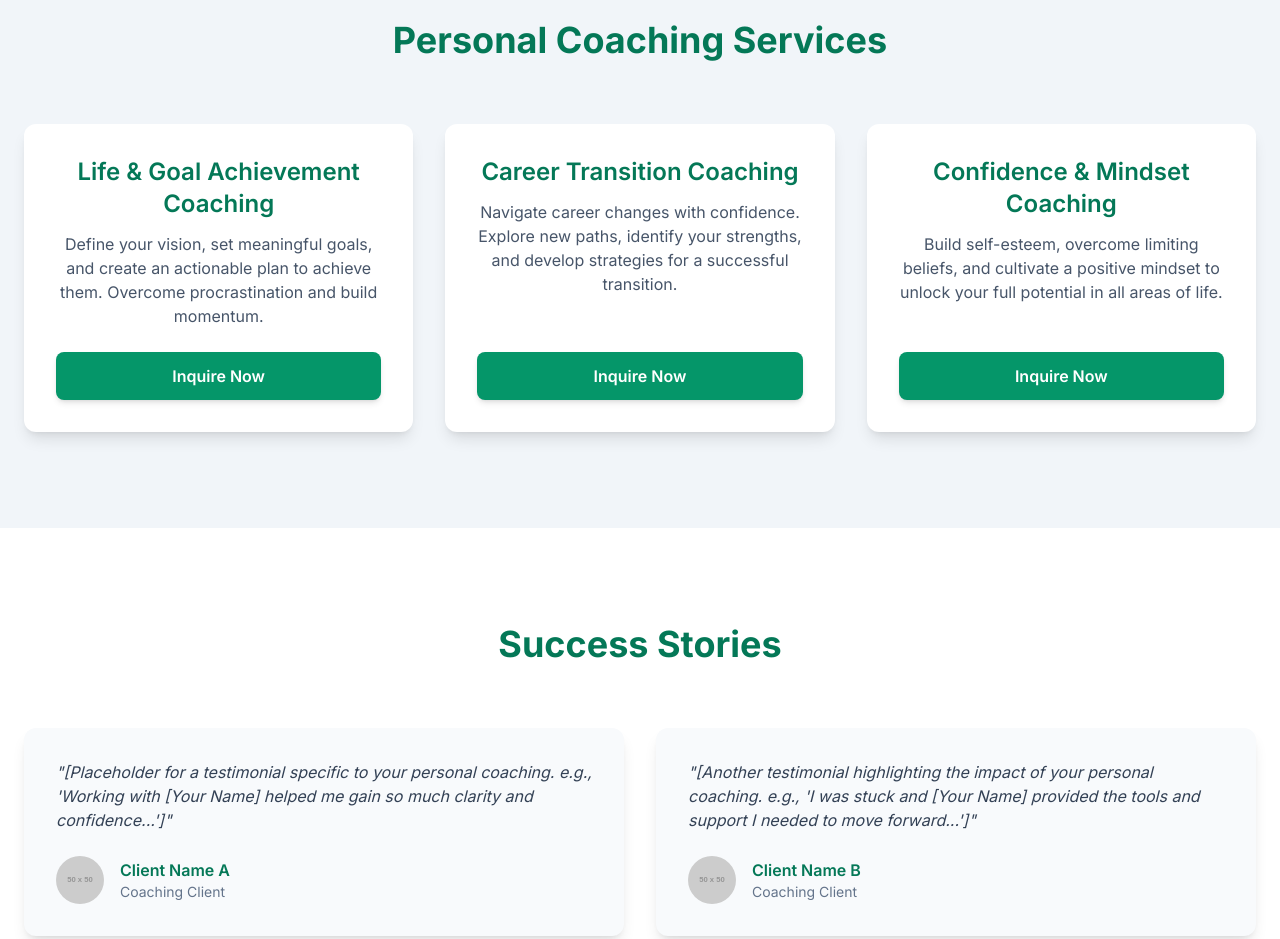
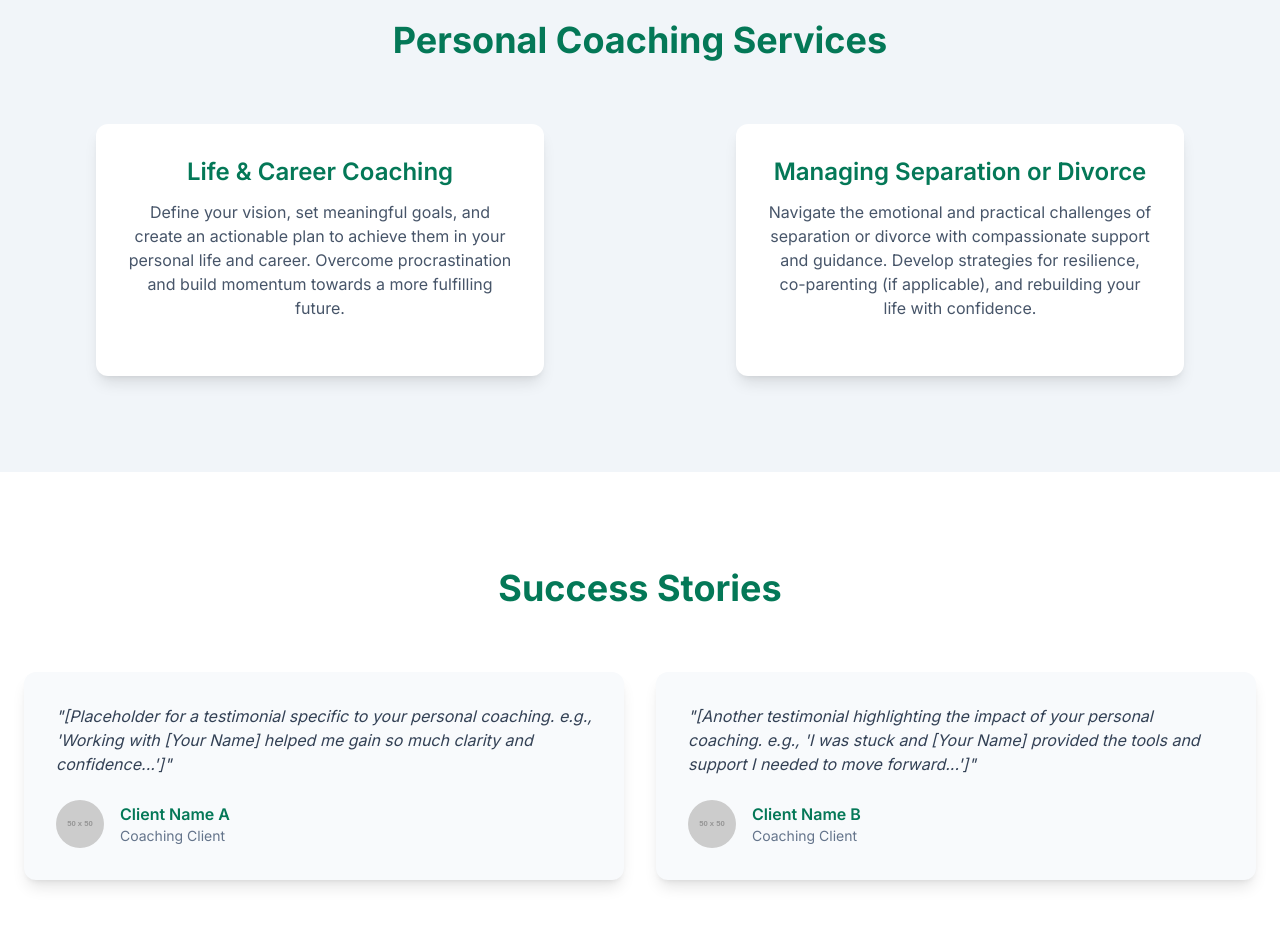
Before and after one commit to GitPMer/website, a plain HTML site: page personal-coaching.html in a window 1280 px wide. Shown: the part 1220-2159 px from the top of the page. Drawn offline with nearby package versions, Linux system fonts and the light colour scheme; placeholder pictures from the web are drawn by us.

Commit message:
Update personal-coaching.html
Okay, I've updated the personal-coaching.html section within the Canvas to reflect your requested changes.

The "Personal Coaching Services" section now has two boxes: "Life & Career Coaching" and "Managing Separation or Divorce," and the "Inquire Now" buttons have been removed from these.

In the "Ready to Start Your Transformation?" section, the "Schedule Your Session Directly" part (where the embedded calendar would go) has been removed, leaving only the "Request a Coaching Slot" form as the method for booking.

```diff
--- a/personal-coaching.html
+++ b/personal-coaching.html
@@ -57,22 +57,15 @@
     <section id="coaching-services" class="py-16 md:py-24 bg-slate-100">
         <div class="container mx-auto px-6">
             <h2 class="text-3xl md:text-4xl font-bold text-center mb-16 text-emerald-700">Personal Coaching Services</h2>
-            <div class="grid md:grid-cols-2 lg:grid-cols-3 gap-8">
-                <div class="bg-white p-8 rounded-xl shadow-lg hover:shadow-2xl transition-shadow duration-300 flex flex-col">
-                    <h3 class="text-2xl font-semibold text-emerald-700 mb-3 text-center">Life & Goal Achievement Coaching</h3>
-                    <p class="text-slate-600 mb-6 text-center flex-grow">Define your vision, set meaningful goals, and create an actionable plan to achieve them. Overcome procrastination and build momentum.</p>
-                    <button onclick="openBookingModal('Life & Goal Achievement Coaching')" class="mt-auto w-full bg-emerald-600 hover:bg-emerald-700 text-white font-semibold py-3 px-6 rounded-lg shadow-md transition-colors">Inquire Now</button>
-                </div>
-                <div class="bg-white p-8 rounded-xl shadow-lg hover:shadow-2xl transition-shadow duration-300 flex flex-col">
-                    <h3 class="text-2xl font-semibold text-emerald-700 mb-3 text-center">Career Transition Coaching</h3>
-                    <p class="text-slate-600 mb-6 text-center flex-grow">Navigate career changes with confidence. Explore new paths, identify your strengths, and develop strategies for a successful transition.</p>
-                    <button onclick="openBookingModal('Career Transition Coaching')" class="mt-auto w-full bg-emerald-600 hover:bg-emerald-700 text-white font-semibold py-3 px-6 rounded-lg shadow-md transition-colors">Inquire Now</button>
-                </div>
-                <div class="bg-white p-8 rounded-xl shadow-lg hover:shadow-2xl transition-shadow duration-300 flex flex-col">
-                    <h3 class="text-2xl font-semibold text-emerald-700 mb-3 text-center">Confidence & Mindset Coaching</h3>
-                    <p class="text-slate-600 mb-6 text-center flex-grow">Build self-esteem, overcome limiting beliefs, and cultivate a positive mindset to unlock your full potential in all areas of life.</p>
-                    <button onclick="openBookingModal('Confidence & Mindset Coaching')" class="mt-auto w-full bg-emerald-600 hover:bg-emerald-700 text-white font-semibold py-3 px-6 rounded-lg shadow-md transition-colors">Inquire Now</button>
-                </div>
+            <div class="grid md:grid-cols-2 gap-8 md:gap-12 justify-center">
+                <div class="bg-white p-8 rounded-xl shadow-lg hover:shadow-2xl transition-shadow duration-300 flex flex-col max-w-md mx-auto">
+                    <h3 class="text-2xl font-semibold text-emerald-700 mb-3 text-center">Life & Career Coaching</h3>
+                    <p class="text-slate-600 mb-6 text-center flex-grow">Define your vision, set meaningful goals, and create an actionable plan to achieve them in your personal life and career. Overcome procrastination and build momentum towards a more fulfilling future.</p>
+                    </div>
+                <div class="bg-white p-8 rounded-xl shadow-lg hover:shadow-2xl transition-shadow duration-300 flex flex-col max-w-md mx-auto">
+                    <h3 class="text-2xl font-semibold text-emerald-700 mb-3 text-center">Managing Separation or Divorce</h3>
+                    <p class="text-slate-600 mb-6 text-center flex-grow">Navigate the emotional and practical challenges of separation or divorce with compassionate support and guidance. Develop strategies for resilience, co-parenting (if applicable), and rebuilding your life with confidence.</p>
+                    </div>
             </div>
         </div>
     </section>
@@ -108,17 +101,8 @@
     <section id="booking-personal" class="py-16 md:py-24 bg-emerald-700 text-white">
         <div class="container mx-auto px-6 text-center">
             <h2 class="text-3xl md:text-4xl font-bold mb-8">Ready to Start Your Transformation?</h2>
-            <p class="text-xl mb-10 max-w-2xl mx-auto text-emerald-50">Book a complimentary discovery call or a specific coaching session. Let's explore how we can work together.</p>
+            <p class="text-xl mb-10 max-w-2xl mx-auto text-emerald-50">Let's explore how we can work together. Please fill out the form below to request a coaching slot.</p>
 
-            <div class="bg-white/10 p-8 rounded-xl shadow-xl max-w-3xl mx-auto mb-10">
-                <h3 class="text-2xl font-semibold mb-4">Schedule Your Session Directly</h3>
-                <p class="mb-6 text-emerald-100">Embed your Calendly (or similar) widget here for direct booking of personal coaching sessions.</p>
-                <div class="bg-slate-200 text-slate-600 p-6 rounded-lg h-64 flex items-center justify-center">
-                    <p class="text-lg font-medium">Your Embedded Calendar for Personal Coaching</p>
-                </div>
-            </div>
-
-            <p class="text-lg mb-6 text-emerald-50">Or, request a specific time via the form:</p>
             <button onclick="openBookingModal()" class="bg-amber-500 hover:bg-amber-600 text-white font-bold py-4 px-10 rounded-lg text-xl shadow-lg transition-transform hover:scale-105">
                 Request a Coaching Slot
             </button>
@@ -147,9 +131,8 @@
                     <label for="servicePC" class="block text-sm font-medium text-slate-700 mb-1">Coaching Service:</label>
                     <select id="servicePC" name="service" class="w-full p-3 border border-slate-300 rounded-lg shadow-sm focus:ring-emerald-500 focus:border-emerald-500 transition-colors">
                         <option value="">Select a Service (Optional)</option>
-                        <option value="Life & Goal Achievement Coaching">Life & Goal Achievement Coaching</option>
-                        <option value="Career Transition Coaching">Career Transition Coaching</option>
-                        <option value="Confidence & Mindset Coaching">Confidence & Mindset Coaching</option>
+                        <option value="Life & Career Coaching">Life & Career Coaching</option>
+                        <option value="Managing Separation or Divorce">Managing Separation or Divorce</option>
                         <option value="Discovery Call">Complimentary Discovery Call</option>
                     </select>
                 </div>
@@ -176,7 +159,16 @@
             bookingModal.classList.add('opacity-100', 'scale-100');
             document.body.style.overflow = 'hidden';
             bookingForm.reset();
-            if (serviceName) serviceSelectPC.value = serviceName; else serviceSelectPC.value = '';
+            // If a specific service button was clicked (though we removed them from cards, this logic can stay for future use or direct calls)
+            // For now, the main "Request a Coaching Slot" button won't pass a serviceName.
+            if (serviceName) {
+                 serviceSelectPC.value = serviceName;
+            } else {
+                // Ensure specific service is selected if modal opened via general button
+                // If you want to pre-select one, you can do it here. Otherwise, it defaults to "Select a Service".
+                // For example, to default to "Discovery Call":
+                // serviceSelectPC.value = 'Discovery Call';
+            }
             bookingConfirmationPC.classList.add('hidden');
             bookingForm.style.display = 'block';
         }
```
